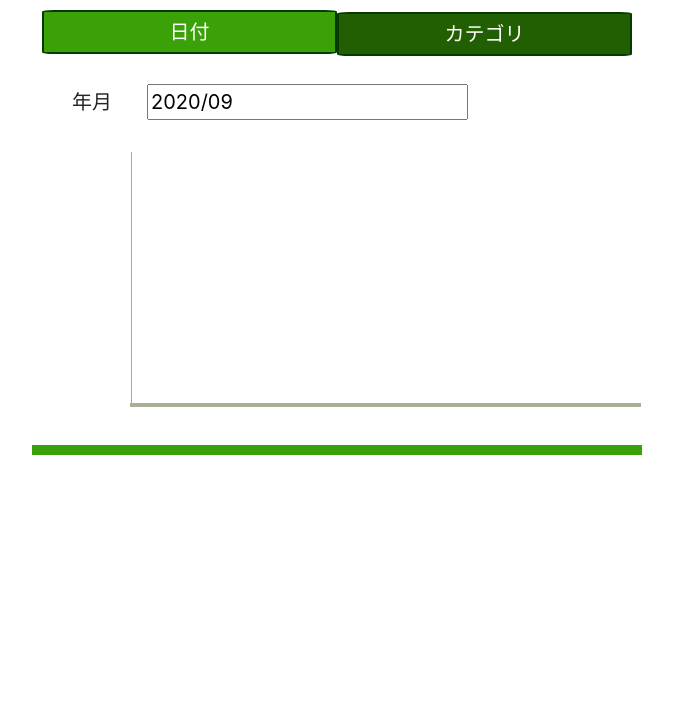
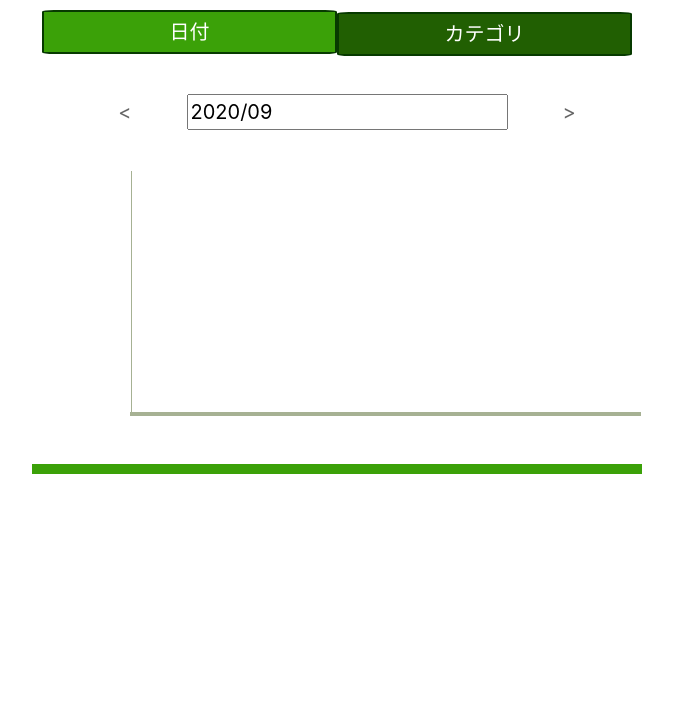
Before and after one commit to tubotu/expenses, a Django app: page /category_graph/ in a window 1280 px wide. Shown: the part 70-774 px from the top of the page, without its empty margins (303-976 px from the left). Before the commit the page ends 525 px from the top, so only its background shows below. Run offline with Django 3.2, Linux system fonts and the light colour scheme; the visitor is signed in with stand-in values (Sample User, id 1); data that the repository does not hold is empty; some libraries are stand-ins or nearby versions.

Commit message:
先月，次月に移動できるように

```diff
--- a/app/static/app/css/graph.css
+++ b/app/static/app/css/graph.css
@@ -2,8 +2,8 @@
     position: relative;
     display: flex;
     align-items: center;
+    justify-content: center;
     margin-top : 1.0rem;
-    left: 0px;
     width: 100%;
     font-size: 1.0rem;
 }
@@ -11,3 +11,12 @@
 .graph-form > div {
     margin-right: 1.0rem;
 }
+
+/*popup close button*/
+.graph-form button {
+    font-size: 1.0rem;
+}
+.graph-form button:hover {
+    /*background: #666666;*/
+    color: #ffffff;
+}
--- a/app/static/app/css/popup.css
+++ b/app/static/app/css/popup.css
@@ -48,7 +48,7 @@ button.close {
     margin: .25rem;
     font-size: 2.0rem;
 }
-button:hover {
+button.close:hover {
     /*background: #666666;*/
     color: #ffffff;
 }
--- a/app/static/app/js/graph.js
+++ b/app/static/app/js/graph.js
@@ -33,6 +33,12 @@ const drawGraph = function (data_x, data_y, type_chart) {
             ]
         },
         options: {
+            layout: {
+                padding: {
+                    top: 10,
+                    bottom: 10,
+                }
+            },
             title: {
                 display: false,
                 text: 'グラフ'
--- a/app/templates/app/base_graph.html
+++ b/app/templates/app/base_graph.html
@@ -20,7 +20,10 @@
 {% block graph %}
 {% endblock %}
 
-<canvas id=outgoCanvas></canvas>
+<div id=main-graph>
+    <canvas id=outgoCanvas></canvas>
+</div>
+
 
 <!--ポップアップ-->
 <div class="popup-background"></div>
@@ -31,6 +34,7 @@
         <div id="popup-table" class="table-wrapper-scroll-y my-custom-scrollbar"></div>
     </div>
 </div>
+
 <!--表-->
 <div id="graph-table" class="table-wrapper-scroll-y my-custom-scrollbar">
     <table class="table">
--- a/app/templates/app/category_graph.html
+++ b/app/templates/app/category_graph.html
@@ -13,12 +13,12 @@
     <a href="{% url 'app:monthly_graph'%}" class="button">日付</a>
     <a href="" class="button" id="now">カテゴリ</a>
 </div>
+
 <!--年月選択を行うフォーム-->
-<div class="form-group" id="datepicker-startview">
 <ul class="graph-form">
-        <div>年月</div>
+    <div><button class="btn btn-default" id="to-last-month"> < </button></div>
     <!-- <label class="col-sm-3 control-label">Start view</label> -->
-        <div>
+    <div id="datepicker-startview">
         <div class="col-sm-9 form-inline">
             <div class="input-group date">
                 <input type="text" id="date-form">
@@ -28,9 +28,13 @@
             </div>
         </div>
     </div>
+    <div><button class="btn btn-default" id="to-next-month"> > </button></div>
 </ul>
 
-</div> {% endblock %} {% block otherjs %}
+
+{% endblock %}
+
+{% block otherjs %}
 <script type="text/javascript"
     src="https://cdnjs.cloudflare.com/ajax/libs/bootstrap-datepicker/1.8.0/js/bootstrap-datepicker.min.js">
     </script>
@@ -39,6 +43,7 @@
 <script type="text/javascript">
     // init
     const dateElement = $('#date-form');
+    let this_month = Number("{{this_month}}");
     const x = [];
     const y = [];
     {% for tmp in month_total %}
@@ -59,6 +64,17 @@
             reflectChanges(response, "bar")
         });
     };
+    // 1ヵ月の移動
+    $('#to-last-month').on('click', () => {
+        this_month = this_month - 1;
+        $('#datepicker-startview .date').datepicker().datepicker("setDate", "2020/" + String(this_month));
+        changeGraph();
+    });
+    $('#to-next-month').on('click', () => {
+        this_month = this_month + 1;
+        $('#datepicker-startview .date').datepicker().datepicker("setDate", "2020/" + String(this_month));
+        changeGraph();
+    });
     // カテゴリ選択に合わせて実行する処理
     dateElement.on('change', () => {
         changeGraph();
```
Lines whose indentation alone changed are shown as unchanged.
